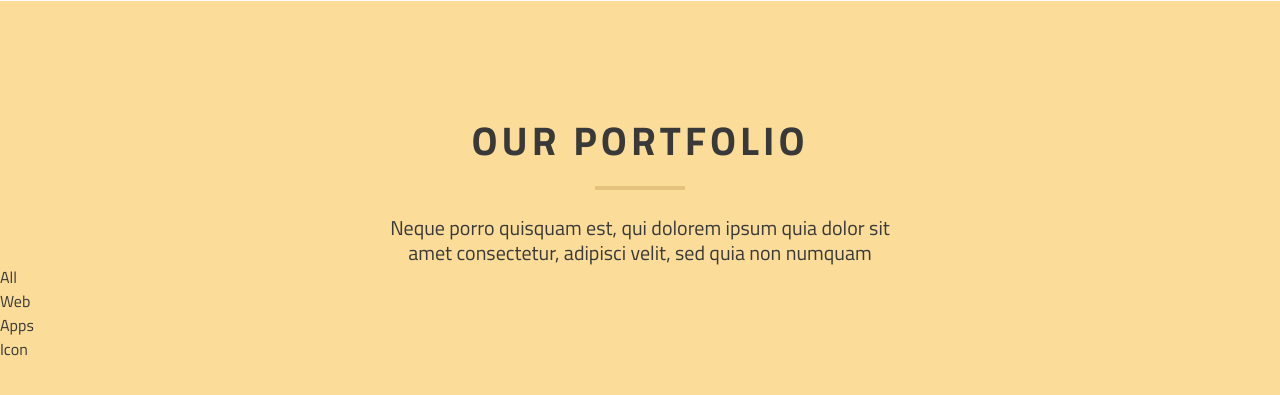
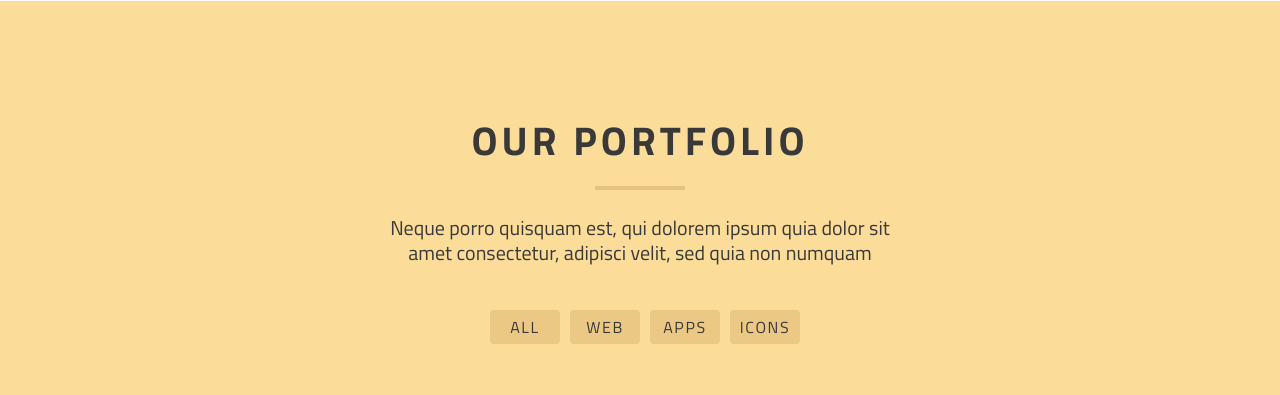
Before and after one commit to ShaRay/cuda, a website: page index.html in a window 1280 px wide. Shown: the part 3151-3546 px from the top of the page. Drawn offline with Linux system fonts and the light colour scheme.

```diff
--- a/assets/scss/modules/portfolio.scss
+++ b/assets/scss/modules/portfolio.scss
@@ -24,6 +24,26 @@
 }
 
 .portfolio-menu {
-  display: inline-block;
   margin: 0 auto;
+  padding-top: 45px;
+  text-align: center;
+  width: 25%;
 }
+
+.menu-link {
+  background-color: $marzipan;
+  border: 1px;
+  border-radius: 4px;
+  color: $montana;
+  margin-left: 10px;
+  padding: 5px;
+
+    a::selection {
+    background-color: $white;
+  }
+}
+
+.menu-link a {
+  color: $montana;
+  text-decoration: none;
+}
--- a/index.html
+++ b/index.html
@@ -171,10 +171,18 @@
         </div>
         <div class="portfolio-menu">
           <ul class="list-reset">
-            <li class="menu-link">All</li>
-            <li class="menu-link">Web</li>
-            <li class="menu-link">Apps</li>
-            <li class="menu-link">Icon</li>
+            <div class="col col-3">
+            <li class="menu-link caps selected"><a href="#">All</a></li>
+          </div>
+          <div class="col col-3">
+            <li class="menu-link caps"><a href="#">Web</a></li>
+          </div>
+          <div class="col col-3">
+            <li class="menu-link caps"><a href="#">Apps</a></li>
+          </div>
+          <div class="col col-3">
+            <li class="menu-link caps"><a href="#">Icons</a></li>
+          </div>
           </ul>
         </div>
         <div class="col col-6">
```
Also changed, not shown: dist/css/application.css.
